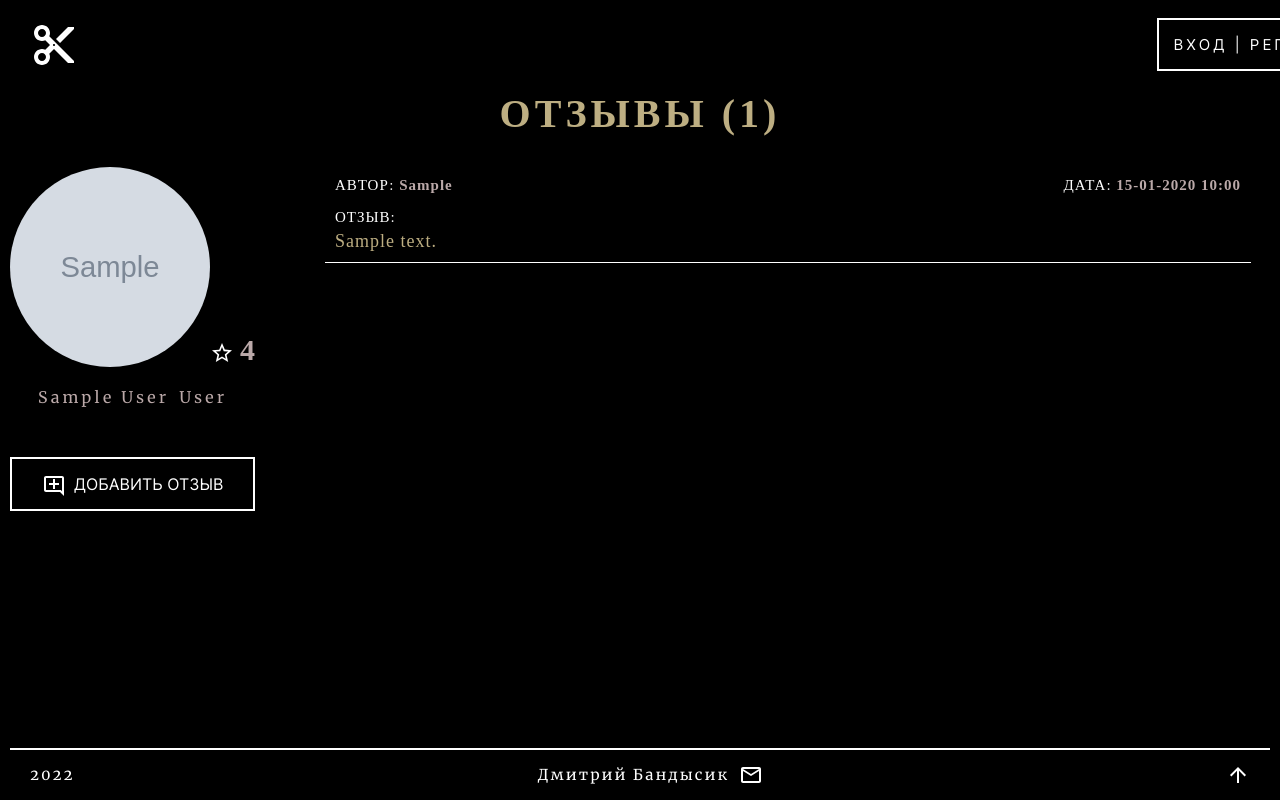
After one commit to DmBand/hairdressers, a Django app: a page that uses hairdressers_project/users_app/templates/users_app/see_reviews.html in a window 1280 px wide. The commit adds this page. Run offline with Django 4.2, Linux system fonts and the light colour scheme; tables that the repository leaves empty hold one stand-in row (values such as "Sample post"); grey boxes marked "Sample" are stand-in pictures; parts of the project's set-up code (start-up, migrations or seed data) failed here and were passed over.

Commit message:
add see_reviews_view and template for it

```diff
--- a/hairdressers_project/users_app/models.py
+++ b/hairdressers_project/users_app/models.py
@@ -85,7 +85,7 @@ class Hairdresser(models.Model):
 class Comment(models.Model):
     autor = models.CharField(max_length=50, verbose_name='автор')
     belong_to = models.ForeignKey(Hairdresser, on_delete=models.CASCADE, verbose_name='кому')
-    text = models.TextField(max_length=5000, blank=True, verbose_name='добавить отзыв')
+    text = models.TextField(max_length=8000, verbose_name='добавить отзыв')
     rating_value = models.IntegerField(verbose_name='оценка')
     date_added = models.DateTimeField(auto_now_add=True)
 
--- a/hairdressers_project/users_app/static/users_app/css/style.css
+++ b/hairdressers_project/users_app/static/users_app/css/style.css
@@ -458,7 +458,7 @@ h1, h2, h3, h4, h5, h6 {
 	margin-left: 100px;
 	width: 300px;
 	height: 300px;
-	border-radius: 200px;
+	border-radius: 300px;
 	object-fit: cover;
 }
 
@@ -1596,9 +1596,9 @@ img {
 }
 
 .photo-person2 {
-	width: 300px;
-	height: 300px;
-	border-radius: 300px;
+	width: 200px;
+	height: 200px;
+	border-radius: 200px;
 	object-fit: cover;
 }
 
@@ -1628,6 +1628,7 @@ img {
 }
 
 .rating-comment {
+    min-width: 500px;
 	display: flex;
 	flex-direction: column;
 	font-family: 'Merriwaether';
@@ -1661,6 +1662,7 @@ img {
 .add-rating-label {
 	color: #BDAE82;
 	margin-right: 5px;
+	font-size: 18px;
 }
 
 .add-rating-input {
@@ -1679,6 +1681,117 @@ img {
 	height: 100px;
 }
 
+/* !!! ПРОСМОТР ОТЗЫВОВ !!! */
+
+.review-container {
+	margin-top: 30px;
+	display: flex;
+	justify-content: space-between;
+	flex-wrap: wrap;
+}
+
+.photo-rating-name-button {
+	display: flex;
+	flex-direction: column;
+}
+
+.new-comment2 {
+	margin-top: 50px;
+}
+
+.add-comment2 {
+	max-width: 250px;
+	margin: 0 auto;
+	position: relative;
+	font-family: 'Inter';
+	font-weight: 400;
+	color: #fff;
+	text-transform: uppercase;
+	border: 2px solid #fff;
+	padding-left: 62px;
+	padding-top: 15px;
+	padding-bottom: 15px;
+	transition: 0.3s;
+}
+
+.add-comment2:hover {
+	border-color: #BDAE82;
+	color: #BDAE82;
+}
+
+.add-comment2::before {
+	position: absolute;
+	content: '';
+	left: 30px;
+	background: url('../assets/svg/add_comment.svg');
+	width: 24px;
+	height: 24px;
+	transition: 0.3s;
+}
+
+.add-comment2:hover::before {
+	filter: invert(26%) sepia(15%) saturate(638%) hue-rotate(7deg) brightness(92%) contrast(87%);
+}
+
+.reviews {
+	display: flex;
+	flex-direction: column;
+	width: 75%;
+	max-height: 600px;
+	overflow: auto;
+	font-family: 'Merriwaether';
+
+}
+
+.one-review-container {
+	width: 98%;
+	display: flex;
+	flex-direction: column;
+	border-bottom: 1px solid #fff;
+	padding: 10px;
+	margin-bottom: 15px;
+	letter-spacing: 1px;
+}
+.review-autor-date {
+	display: flex;
+	justify-content: space-between;
+}
+
+.review-autor {
+	color: #fff;
+	text-transform: uppercase;
+	font-size: 15px;
+}
+.review-date {
+	color: #fff;
+	text-transform: uppercase;
+	font-size: 15px;
+}
+
+.span-review {
+	color: #BBA9A9;
+	font-weight: 700;
+	text-transform: capitalize;
+}
+
+.review-title-text {
+	margin-top: 15px;
+}
+
+.reviw-title {
+	color: #fff;
+	text-transform: uppercase;
+	font-size: 15px;
+}
+.review-text {
+	margin-top: 5px;
+	color: #BDAE82;
+	text-align: justify;
+	font-family: 'Merriwaether';
+	font-weight: 400;
+	font-size: 18px;
+}
+
 /*___FOOTER________________________*/
 
 .footer {
--- a/hairdressers_project/users_app/templates/users_app/increase_rating.html
+++ b/hairdressers_project/users_app/templates/users_app/increase_rating.html
@@ -15,9 +15,9 @@
                     {% else %}
                     <img src="{% static 'users_app/assets/img/person/4+.jpg' %}" alt="Аватар" class="photo-person2">
                     {% endif %}
-                    <a href="" title="">
+                    <a href="{% url 'users_app:see_reviews' who_do_we_evaluate.slug %}" title="">
                         <div class="rating-person">{{ who_do_we_evaluate.rating }}</div>
-                        <div class="comment">12</div>
+                        <div class="comment">{{ review }}</div>
                     </a>
                 </div>
                 <div class="result-name-surname2">
--- /dev/null
+++ b/hairdressers_project/users_app/templates/users_app/see_reviews.html
@@ -0,0 +1,47 @@
+{% extends 'users_app/base.html' %}
+{% load static %}
+
+{% block content %}
+<main class="main-reg">
+    <section class="reg-title">
+        <h1 class="reg-title-text">Отзывы ({{ reviews.count }})</h1>
+    </section>
+    <section class="review-container">
+        <div class="photo-rating-name-button">
+            <a href="{% url 'users_app:get_hairdresser' hairdresser.slug %}">
+                <div class="photo-rating-name">
+                    <div class="photo-and-rating">
+                        {% if hairdresser.avatar %}
+                        <img src="{{ hairdresser.avatar.url }}" alt="Аватар" class="photo-person2">
+                        {% else %}
+                        <img src="{% static 'users_app/assets/img/person/4+.jpg' %}" alt="Аватар" class="photo-person2">
+                        {% endif %}
+                        <div class="rating-person">{{ hairdresser.rating }}</div>
+                    </div>
+                    <div class="result-name-surname2">
+                        <p class="top10-name">{{ hairdresser.name }}</p>
+                        <p class="top10-name">{{ hairdresser.surname }}</p>
+                    </div>
+                </div>
+            </a>
+            <a href="{% url 'users_app:increase_rating' hairdresser.slug %}" class="new-comment2">
+                <p class="add-comment2">Добавить отзыв</p>
+            </a>
+        </div>
+        <div class="reviews">
+            {% for review in reviews %}
+            <div class="one-review-container">
+                <div class="review-autor-date">
+                    <p class="review-autor">Автор: <span class="span-review">{{ review.autor }}</span></p>
+                    <p class="review-date">Дата: <span class="span-review">{{ review.date_added|date:'d-m-Y H:i' }}</span></p>
+                </div>
+                <div class="review-title-text">
+                    <p class="reviw-title">Отзыв:</p>
+                    <pre class="review-text">{{ review.text }}</pre>
+                </div>
+            </div>
+            {% endfor %}
+        </div>
+    </section>
+</main>
+{% endblock content %}
--- a/hairdressers_project/users_app/urls.py
+++ b/hairdressers_project/users_app/urls.py
@@ -15,4 +15,5 @@ urlpatterns = [
     path('increase_rating/<slug:slug_name>/', increase_rating_view, name='increase_rating'),
     path('hairdressers/<slug:slug_name>/', get_one_hairdresser_view, name='get_hairdresser'),
     path('profile/<slug:slug_name>/', get_main_profile_view, name='get_main_profile'),
+    path('see_reviews/<slug:slug_name>/', see_reviews_view, name='see_reviews'),
 ]
--- a/hairdressers_project/users_app/views.py
+++ b/hairdressers_project/users_app/views.py
@@ -132,6 +132,7 @@ def get_one_hairdresser_view(requset, slug_name):
         'instagram': person.instagram,
         'another_info': person.another_info,
         'slug': person.slug,
+        'review': person.comment_set.count(),
     }
 
     # Получаем путь к директории хранения файлов пользователя
@@ -322,6 +323,19 @@ def increase_rating_view(request, slug_name):
         'title': 'Оценить',
         'form': form,
         'who_do_we_evaluate': who_do_we_evaluate,
+        'review': who_do_we_evaluate.comment_set.count(),
         'values': [0, 1, 2, 3, 4, 5],
     }
     return render(request, 'users_app/increase_rating.html', context)
+
+
+def see_reviews_view(request, slug_name):
+    hairdresser = Hairdresser.objects.get(slug=slug_name)
+    reviews = hairdresser.comment_set.order_by('-date_added')
+    context = {
+        'title': 'Просмотр отзывов',
+        'hairdresser': hairdresser,
+        'reviews': reviews,
+    }
+
+    return render(request, 'users_app/see_reviews.html', context)
```
Also changed, not shown: hairdressers_project/users_app/forms.py (+6 -6 lines), hairdressers_project/users_app/templates/users_app/portfolio.html (+4 -4 lines).
